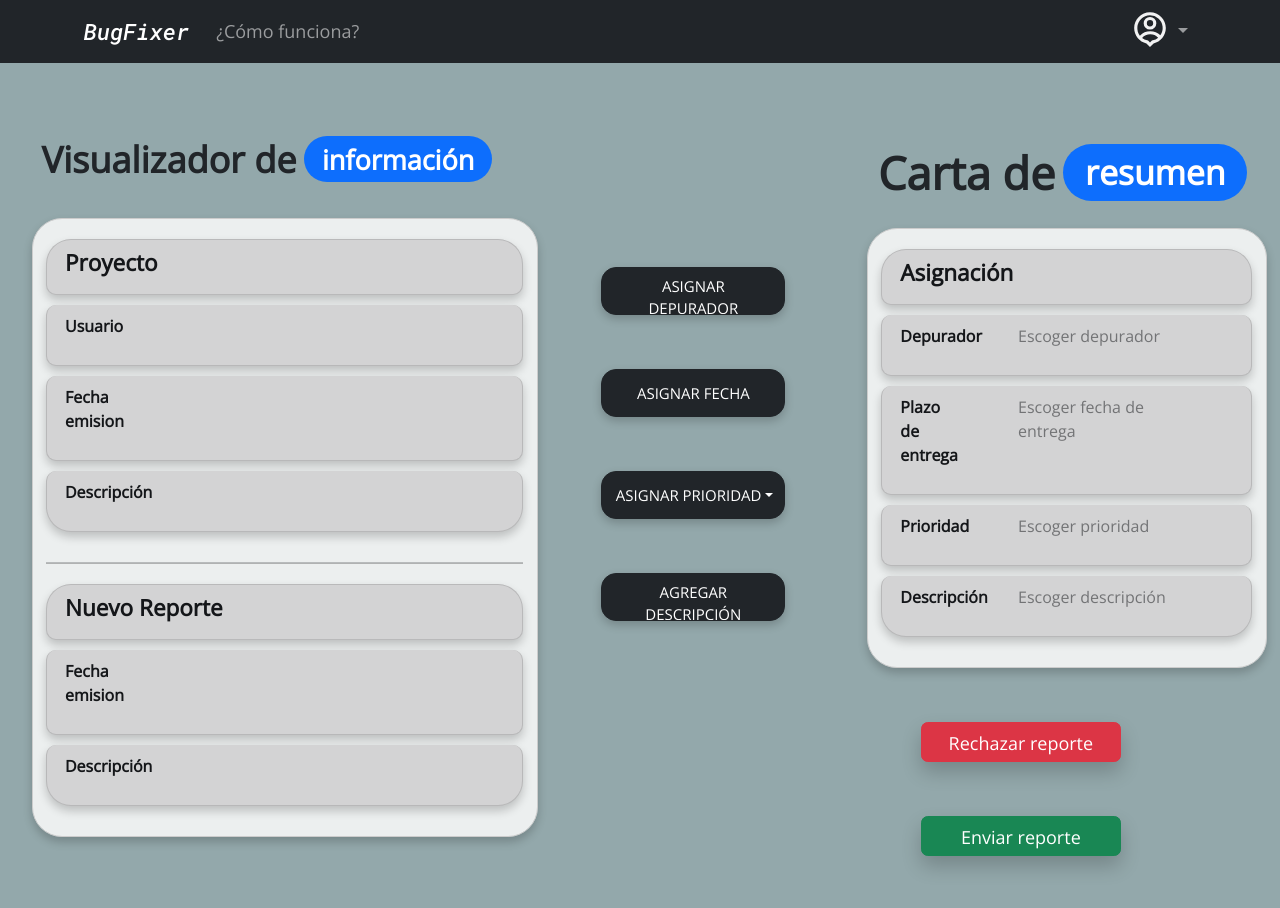
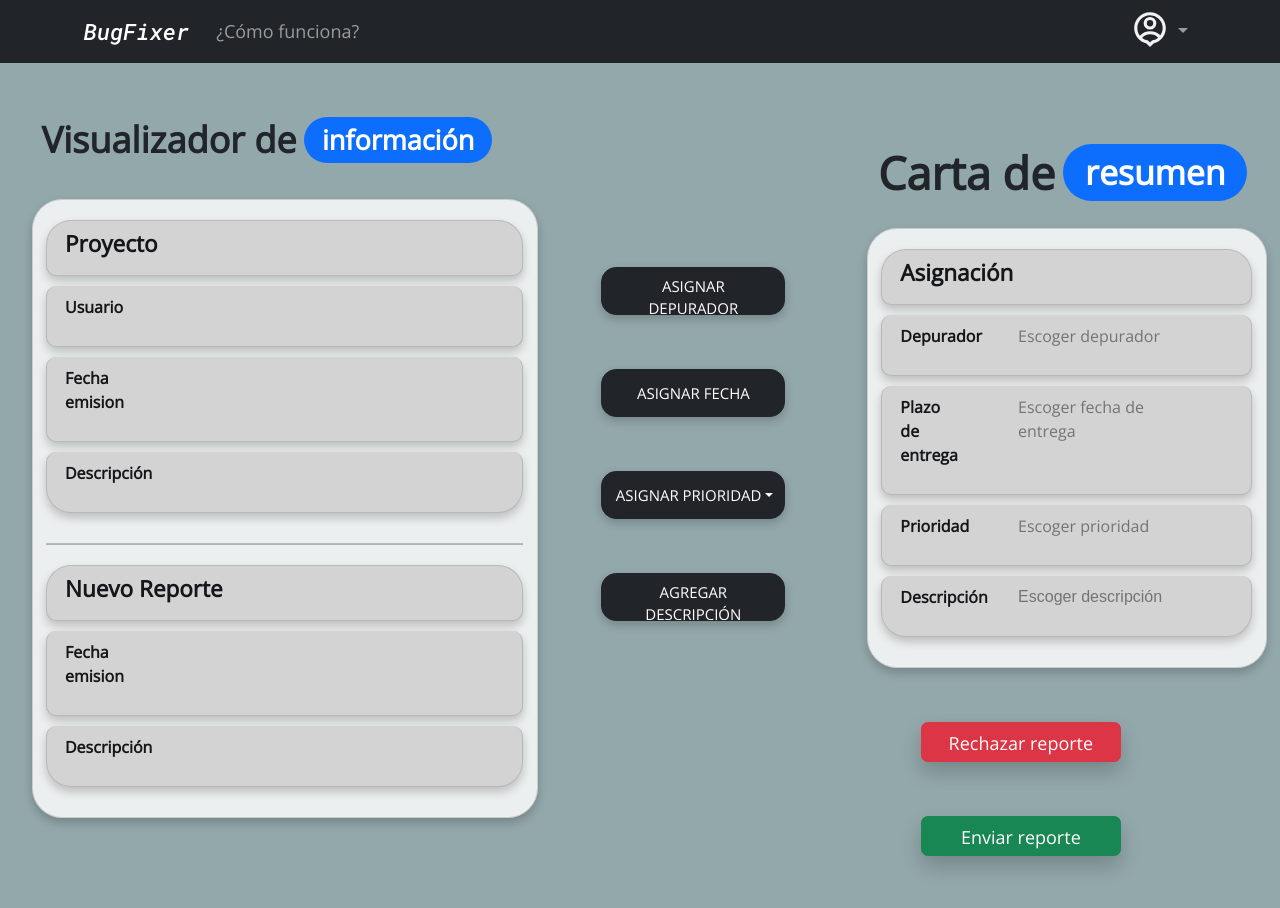
Before and after one commit to Rialgou/SoftwareII, a React (Create React App) app: page /administrador/1 in a window 1280 px wide. Built offline with nearby package versions, Linux system fonts and the light colour scheme; no server answers; the database is empty.

Commit message:
more final fixes

```diff
--- a/src/Paginas/Administrador/Administrador2.js
+++ b/src/Paginas/Administrador/Administrador2.js
@@ -248,7 +248,7 @@ const enviarReporte = async () => {
 
         <Row >
 
-          <Col  xs={12} md={5} id='columna-1' className='d-flex flex-column justify-content-center align-items-center ' >
+          <Col  xs={12} md={5} id='columna-1' className='d-flex flex-column justify-content-start align-items-center ' >
               <h2 className='sss'><strong className='margen'>Visualizador de </strong> <Badge pill bg='primary'> información </Badge></h2>
 
               <Container fluid className="mt-4 ms-5 me-3 contenedor-formulario">
@@ -491,7 +491,7 @@ const enviarReporte = async () => {
 
 
 
-          <Col xs={12} md={4} >
+          <Col xs={12} md={4}>
             <h1 className='my-4 sss'><strong className='margen'> Carta de  </strong> <Badge pill bg='primary' className='margen'> resumen </Badge></h1>
 
             <Container fluid className="  contenedor-formulario">
@@ -541,7 +541,7 @@ const enviarReporte = async () => {
         </Col>
         <Col xs={12} md={20}>
           <p className={`parrafo ${descripcion ? '' : 'parrafo-placeholder'}`}>
-            {descripcion ? descripcion : "Escoger descripción"}
+            <pre className='descripcion-bug'>{descripcion ? descripcion : "Escoger descripción"}</pre>
           </p>
         </Col>
       </ListGroup.Item>
--- a/src/Paginas/Administrador/Componentes/Lista.js
+++ b/src/Paginas/Administrador/Componentes/Lista.js
@@ -71,7 +71,7 @@ function Lista({ estado, reasignacion, selectedItem}) {
                   <VscDebugStart size={24} />
                 </ListGroup.Item>
                 <ListGroup.Item className="mt-2 mb-2 item" variant="dark" style={{ flexBasis: '70.0%' }}>
-                  {reporte.comentarioFinal}
+                  <pre className='descripcion-bug'>{reporte.comentarioFinal}</pre>
                 </ListGroup.Item>
                 <ListGroup.Item className="mt-2 mb-2 item" variant="dark" style={{ flexBasis: '20.0%' }}>
                   {reporte.fechaEmision.toDate().toLocaleString()}
@@ -131,7 +131,7 @@ function Lista({ estado, reasignacion, selectedItem}) {
                   <VscDebugStart size={24} />
                 </ListGroup.Item>
                 <ListGroup.Item className="mt-2 mb-2 item" variant="dark" style={{ flexBasis: '70.0%' }}>
-                  {reporte.mensaje}
+                  <pre className='descripcion-bug'>{reporte.mensaje}</pre>
                 </ListGroup.Item>
                 <ListGroup.Item className="mt-2 mb-2 item" variant="dark" style={{ flexBasis: '20.0%' }}>
                   {reporte.fechaEmision.toDate().toLocaleString()}
--- a/src/Paginas/Depurador/Componentes/AcordeonBugsNuevos.js
+++ b/src/Paginas/Depurador/Componentes/AcordeonBugsNuevos.js
@@ -63,7 +63,7 @@ function AcordeonBugsNuevos() {
                 </div>
               </Accordion.Header>
               <Accordion.Body>
-                <strong className="descripcion-titulo">Descripción del Bug</strong> <br /> {list.descripcionAdministrador}
+                <strong className="descripcion-titulo">Descripción del Bug</strong> <br /> <pre className='descripcion-bug'>{list.descripcionAdministrador}</pre>
                 <br/>
                 <div>
                   <Button variant="success" className="boton-aceptar" onClick={()=>handleAceptarBug(list.id)}>
--- a/src/Paginas/Depurador/Componentes/AcordeonBugsProceso.js
+++ b/src/Paginas/Depurador/Componentes/AcordeonBugsProceso.js
@@ -98,7 +98,7 @@ function AcordeonBugsProceso() {
                 </div>
               </Accordion.Header>
               <Accordion.Body>
-                <strong className="descripcion-titulo">Descripción del Bug</strong> <br /> {list.descripcionAdministrador}
+                <strong className="descripcion-titulo">Descripción del Bug</strong> <br /> <pre className='descripcion-bug'>{list.descripcionAdministrador}</pre>
                 <textarea className="textarea-custom textarea-basic"
                   value={descripcionReporte}
                   onChange={handleDescripcionReporte}
--- a/src/Paginas/Depurador/Componentes/EsperaReasignacion.js
+++ b/src/Paginas/Depurador/Componentes/EsperaReasignacion.js
@@ -47,7 +47,7 @@ function EsperaReasignacion() {
                 </div>
               </Accordion.Header>
               <Accordion.Body>
-                <strong className="descripcion-titulo">Descripción del Bug</strong> <br /> {list.descripcionAdministrador}
+                <strong className="descripcion-titulo">Descripción del Bug</strong> <br /> <pre className='descripcion-bug'>{list.descripcionAdministrador}</pre>
                 <br/>
               </Accordion.Body>
 
```
